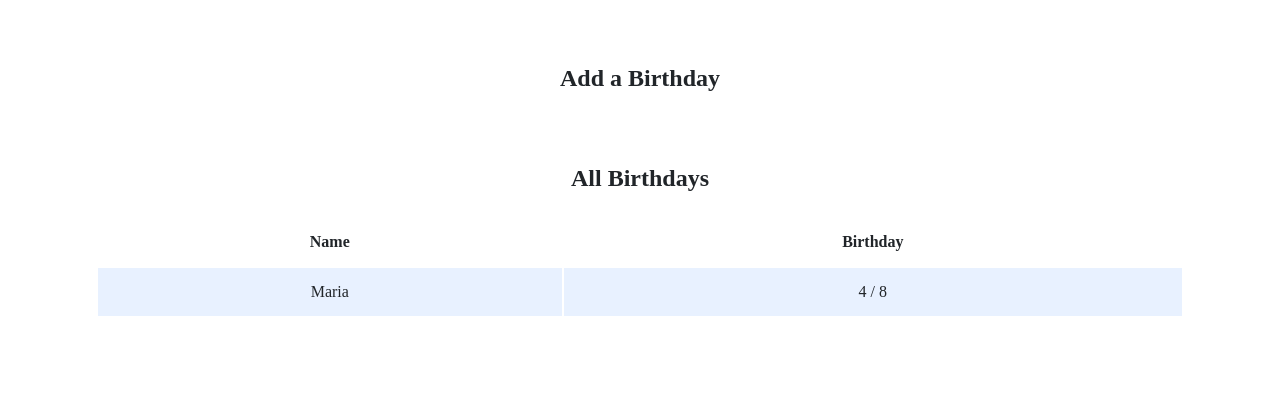
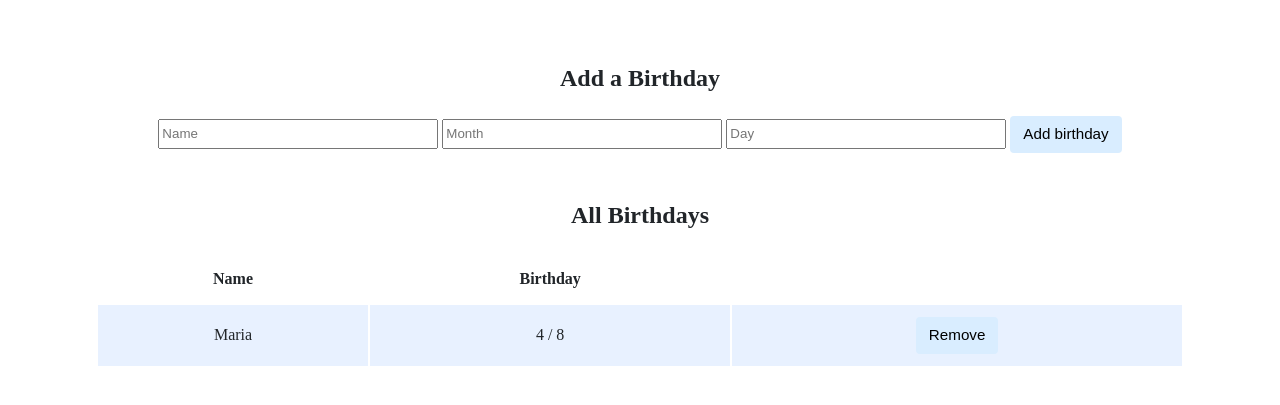
Before and after one commit to farengeyt451/python-flask-ln, a Flask app: page / in a window 1280 px wide. Shown: the part 200-605 px from the top of the page. Run offline with Flask 2, Linux system fonts and the light colour scheme; data comes from the database, SQL or seed files in the repository; both versions use the stored data as it was after the commit.

Commit message:
Implement INSERT and DELETE routes

```diff
--- a/app.py
+++ b/app.py
@@ -1,5 +1,6 @@
 import os
 import sqlite3
+from crypt import methods
 
 from flask import (Flask, flash, jsonify, redirect, render_template, request,
                    session)
@@ -36,17 +37,44 @@ def after_request(response):
     return response
 
 
+USER_INPUTS = ["name", "month", "day"]
+
+
 @app.route("/", methods=["GET", "POST"])
 def index():
     conn = get_db_connection()
 
     if request.method == "POST":
+        for input in USER_INPUTS:
+            if not request.form.get(input):
+                return render_template("error.html", message="Missing {}".format(input))
 
-        # TODO: Add the user's entry into the database
+        conn.execute(
+            "INSERT INTO birthdays (name, month, day) VALUES(?, ?, ?);", (
+                request.form.get(USER_INPUTS[0]),
+                request.form.get(USER_INPUTS[1]),
+                request.form.get(USER_INPUTS[2])
+            ))
+
+        conn.commit()
+        conn.close()
 
         return redirect("/")
 
     else:
-        birthdays = conn.execute("SELECT * FROM birthdays").fetchall()
+        birthdays = conn.execute("SELECT * FROM birthdays;").fetchall()
         conn.close()
         return render_template("index.html", birthdays=birthdays)
+
+
+@app.route("/delete", methods=["POST"])
+def delete_peron():
+    conn = get_db_connection()
+
+    id = request.form.get("id")
+    if id:
+        conn.execute("DELETE FROM birthdays WHERE id = ?;", id)
+        conn.commit()
+
+    conn.close()
+    return redirect("/")
--- a/static/styles.css
+++ b/static/styles.css
@@ -56,6 +56,13 @@ input[type="submit"] {
   vertical-align: middle;
 }
 
+button:hover,
+input[type="submit"]:hover {
+  cursor: pointer;
+  background-color: #477bff;
+  color: #fff;
+}
+
 input[type="text"],
 input[type="number"] {
   line-height: 1.8;
--- /dev/null
+++ b/templates/error.html
@@ -0,0 +1,6 @@
+{% extends "layout.html" %}
+
+{% block body %}
+<h1>Error</h1>
+<p>{{ message }}</p>
+{% endblock %}
--- a/templates/index.html
+++ b/templates/index.html
@@ -1,20 +1,6 @@
-<!DOCTYPE html>
+{% extends "layout.html" %}
 
-<html lang="en">
-
-  <head>
-    <link
-      href="https://fonts.googleapis.com/css2?family=Montserrat:wght@500&display=swap"
-      rel="stylesheet"
-    >
-    <link
-      href="/static/styles.css"
-      rel="stylesheet"
-    >
-    <title>Birthdays</title>
-  </head>
-
-  <body>
+{% block body %}
 <div class="header">
   <h1>Birthdays</h1>
 </div>
@@ -22,7 +8,36 @@
   <div class="section">
 
     <h2>Add a Birthday</h2>
-        <!-- TODO: Create a form for users to submit a name, a month, and a day -->
+    <form
+      action="/"
+      method="post"
+    >
+      <input
+        type="text"
+        name="name"
+        placeholder="Name"
+        required="true"
+        autocomplete="off"
+      >
+      <input
+        type="text"
+        name="month"
+        placeholder="Month"
+        required="true"
+        autocomplete="off"
+      >
+      <input
+        type="text"
+        name="day"
+        placeholder="Day"
+        required="true"
+        autocomplete="off"
+      >
+      <input
+        type="submit"
+        value="Add birthday"
+      >
+    </form>
   </div>
 
   <div class="section">
@@ -39,12 +54,26 @@
         <tr>
           <td>{{ birthday.name }}</td>
           <td>{{ birthday.month }} / {{ birthday.day }}</td>
+          <td>
+            <form
+              action="/delete"
+              method="post"
+            >
+              <input
+                name="id"
+                type="hidden"
+                value="{{ birthday.id }}"
+              >
+              <input
+                type="submit"
+                value="Remove"
+              >
+            </form>
+          </td>
         </tr>
         {% endfor %}
       </tbody>
     </table>
   </div>
 </div>
-  </body>
-
-</html>
+{% endblock %}
--- /dev/null
+++ b/templates/layout.html
@@ -0,0 +1,21 @@
+<!DOCTYPE html>
+
+<html lang="en">
+
+  <head>
+    <link
+      href="https://fonts.googleapis.com/css2?family=Montserrat:wght@500&display=swap"
+      rel="stylesheet"
+    >
+    <link
+      href="/static/styles.css"
+      rel="stylesheet"
+    >
+    <title>Birthdays</title>
+  </head>
+
+  <body>
+    {% block body %}{% endblock %}
+  </body>
+
+</html>
```
Also changed, not shown: birthdays.db. Lines whose indentation alone changed are shown as unchanged.
